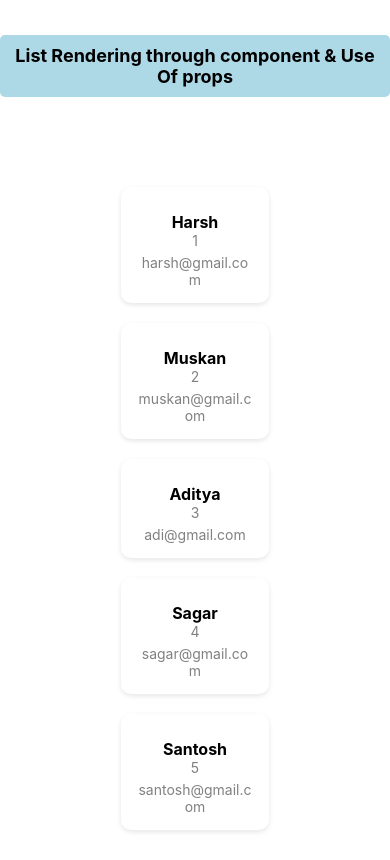
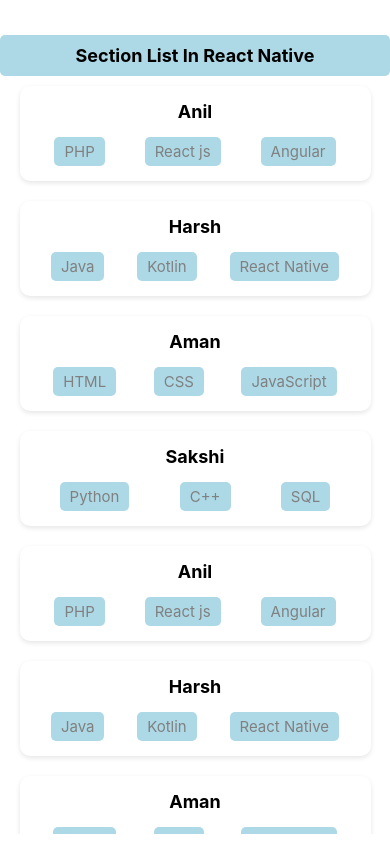
Before and after one commit to hvjha/React_Native, a React Native app: screen / in a window 390 px wide. Built offline with nearby package versions, Linux system fonts and the light colour scheme.

Commit message:
section list

```diff
--- /dev/null
+++ b/src/lessons/09_SectionalListing.tsx
@@ -0,0 +1,145 @@
+import React from 'react';
+
+import { View, Text, StyleSheet, SectionList } from 'react-native'
+
+const SectionalList = () => {
+    const users = [
+        {
+            id: 1,
+            name: 'Anil',
+            data: ["PHP", "React js", "Angular"]
+        },
+        {
+            id: 2,
+            name: "Harsh",
+            data: ["Java", "Kotlin", "React Native"]
+        },
+        {
+            id: 3,
+            name: "Aman",
+            data: ["HTML", "CSS", "JavaScript"]
+        },
+        {
+            id: 4,
+            name: "Sakshi",
+            data: ["Python", "C++", "SQL"]
+        },
+         {
+            id: 5,
+            name: 'Anil',
+            data: ["PHP", "React js", "Angular"]
+        },
+        {
+            id: 6,
+            name: "Harsh",
+            data: ["Java", "Kotlin", "React Native"]
+        },
+        {
+            id: 7,
+            name: "Aman",
+            data: ["HTML", "CSS", "JavaScript"]
+        },
+        {
+            id: 8,
+            name: "Sakshi",
+            data: ["Python", "C++", "SQL"]
+        }
+    ]
+    return (
+        <View style={{flex:1, paddingBottom:10}}>
+            <Text style={styles.textheader}>Section List In React Native</Text>
+
+            {/* <SectionList sections={users}
+
+            renderItem={({item})=>(
+                <View style={styles.card}>
+                    <Text>{item}</Text>
+                </View>
+            )}
+            renderSectionHeader={({section:{name}})=>(
+                <Text style={styles.card}>{name}</Text>
+            )}
+
+            /> */}
+            <SectionList
+                sections={users}
+
+                renderSectionHeader={({ section }) => (
+                    <View style={styles.card}>
+
+                        {/* Name */}
+                        <Text style={styles.name}>
+                            {section.name}
+                        </Text>
+
+                        {/* Skills in one row */}
+                        <View style={styles.dataRow}>
+                            {section.data.map((item, index) => (
+                                <Text key={index} style={styles.skill}>
+                                    {item}
+                                </Text>
+                            ))}
+                        </View>
+
+                    </View>
+                )}
+
+                renderItem={() => null}
+            />
+        </View>
+    )
+}
+
+const styles = StyleSheet.create({
+    textheader: {
+        fontSize: 18,
+        fontWeight: 'bold',
+        textAlign: 'center',
+        marginTop: 35,
+        backgroundColor: 'lightblue',
+        padding: 10,
+        borderRadius: 5,
+    },
+    card: {
+        backgroundColor: '#ffffff',
+        padding: 15,
+        borderRadius: 10,
+        marginVertical: 10,
+        width: '90%',
+        alignSelf: 'center',
+        shadowColor: '#000',
+        shadowOffset: { width: 0, height: 2 },
+        shadowOpacity: 0.1,
+        shadowRadius: 5,
+        elevation: 3,
+        flex:1,
+    },
+    name: {
+        fontSize: 18,
+        fontWeight: 'bold',
+        textAlign: 'center',
+        marginBottom: 15,
+    },
+
+    dataRow: {
+        flexDirection: 'row',
+        justifyContent: 'space-around',
+        alignItems: 'center',
+    },
+
+    skill: {
+        fontSize: 15,
+        color: 'gray',
+        backgroundColor:'lightblue',
+        paddingTop:5,
+        paddingBottom:5,
+        paddingLeft:10,
+        paddingRight:10,
+        borderRadius:5,
+        borderColor:'black',
+        textAlignVertical:'center',
+        textAlign:'center'
+    }
+})
+
+export default SectionalList
```
Also changed, not shown: App.tsx (+6 -2 lines).
